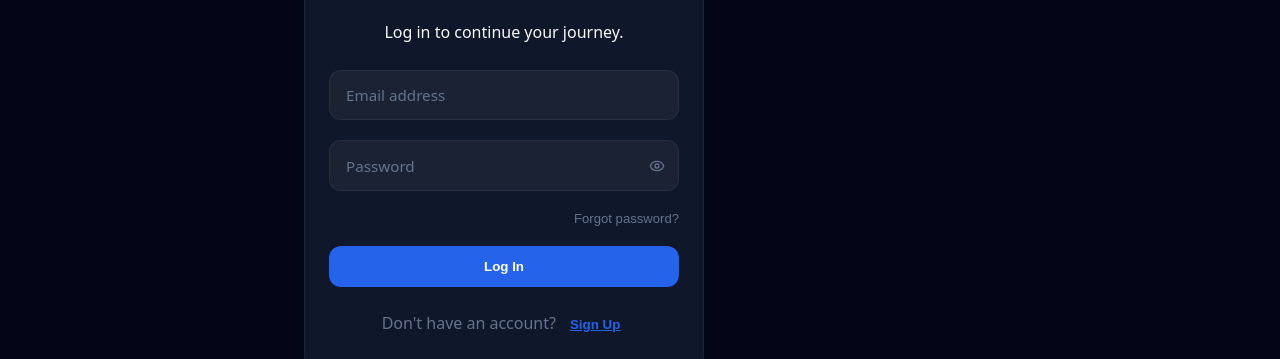
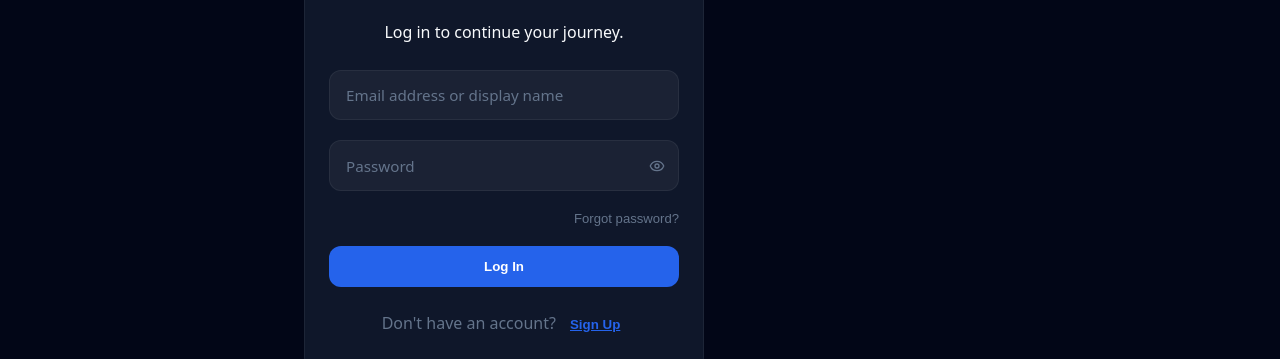
Before and after one commit to djBrandy/Bhakuo, a React (Vite) app: page / in a window 1280 px wide. Shown: the part 260-619 px from the top of the page. Built offline with nearby package versions, Linux system fonts and the light colour scheme.

Commit message:
fix: remove Google button entirely, fix password recovery flow, add username login, fix settings change password

```diff
--- a/src/App.tsx
+++ b/src/App.tsx
@@ -20,6 +20,7 @@ function App() {
   const [profile, setProfile] = useState<Profile | null>(null)
   const [currentPage, setCurrentPage] = useState<Page>('home')
   const [loading, setLoading] = useState(true)
+  const [isRecovery, setIsRecovery] = useState(false)
 
   useEffect(() => {
     supabase.auth.getSession().then(({ data: { session } }) => {
@@ -29,6 +30,11 @@ function App() {
     })
 
     const { data: { subscription } } = supabase.auth.onAuthStateChange((_event, session) => {
+      if (_event === 'PASSWORD_RECOVERY') {
+        setIsRecovery(true)
+        setLoading(false)
+        return
+      }
       setSession(session)
       if (session) fetchProfile(session.user.id)
       else {
@@ -68,11 +74,9 @@ function App() {
   const renderPage = () => {
     if (loading) return <div className="centered"><p>Loading Alexander...</p></div>
 
-    // User landed from a password reset email
+    // Password recovery flow — intercept before anything else
     const isReset = new URLSearchParams(window.location.search).get('reset') === 'true'
-    if (isReset || (!session && new URLSearchParams(window.location.search).get('type') === 'recovery')) {
-      return <ResetPassword />
-    }
+    if (isRecovery || isReset) return <ResetPassword onDone={() => { setIsRecovery(false); window.history.replaceState({}, '', '/') }} />
 
     if (!session) return <Auth onSuccess={() => {}} />
 
--- a/src/pages/Auth.tsx
+++ b/src/pages/Auth.tsx
@@ -11,24 +11,15 @@ type AuthView = 'login' | 'signup' | 'forgot'
 const Auth = ({ onSuccess }: AuthProps) => {
   const [view, setView] = useState<AuthView>('login')
   const [loading, setLoading] = useState(false)
-  const [email, setEmail] = useState('')
+  const [identifier, setIdentifier] = useState('') // email or display name
   const [password, setPassword] = useState('')
   const [fullName, setFullName] = useState('')
+  const [email, setEmail] = useState('')
   const [showPassword, setShowPassword] = useState(false)
   const [error, setError] = useState<string | null>(null)
   const [info, setInfo] = useState<string | null>(null)
 
   const reset = (v: AuthView) => { setView(v); setError(null); setInfo(null) }
-
-  // Google sign-in — coming soon
-  // const handleGoogleSignIn = async () => {
-  //   setGoogleLoading(false)
-  //   const { error } = await supabase.auth.signInWithOAuth({
-  //     provider: 'google',
-  //     options: { redirectTo: window.location.origin }
-  //   })
-  //   if (error) { setError(error.message); setGoogleLoading(false) }
-  // }
 
   const handleSubmit = async (e: React.FormEvent) => {
     e.preventDefault()
@@ -42,7 +33,7 @@ const Auth = ({ onSuccess }: AuthProps) => {
           redirectTo: `${window.location.origin}/?reset=true`
         })
         if (error) throw error
-        setInfo('Password reset email sent! Check your inbox.')
+        setInfo('Reset link sent! Check your inbox and click the link to set a new password.')
         setLoading(false)
         return
       }
@@ -50,30 +41,44 @@ const Auth = ({ onSuccess }: AuthProps) => {
       if (view === 'signup') {
         const { data, error: signUpError } = await supabase.auth.signUp({ email, password })
         if (signUpError) throw signUpError
-
         if (data.user) {
           const { error: signInError } = await supabase.auth.signInWithPassword({ email, password })
           if (signInError) throw signInError
-
           const { error: profileError } = await supabase
             .from('profiles')
-            .insert([{
-              id: data.user.id,
-              full_name: fullName,
-              role: 'learner',
-              created_at: new Date().toISOString()
-            }])
-
+            .insert([{ id: data.user.id, full_name: fullName, role: 'learner', created_at: new Date().toISOString() }])
           if (profileError) throw profileError
           onSuccess()
         } else {
           setInfo('Check your email for the confirmation link!')
         }
-      } else {
-        const { error: signInError } = await supabase.auth.signInWithPassword({ email, password })
+        return
+      }
+
+      // LOGIN — identifier can be email or display name
+      let loginEmail = identifier.trim()
+
+      if (!loginEmail.includes('@')) {
+        // Look up email by display name
+        const { data: profileData } = await supabase
+          .from('profiles')
+          .select('id, full_name')
+          .ilike('full_name', loginEmail)
+          .maybeSingle()
+
+        if (!profileData) {
+          throw new Error('No account found with that name. Try using your email address instead.')
+        }
+
+        // We have the user id but not the email — attempt sign in will fail without email.
+        // Inform user to use email.
+        throw new Error('Found your profile! For security, please log in with your email address.')
+      }
+
+      const { error: signInError } = await supabase.auth.signInWithPassword({ email: loginEmail, password })
       if (signInError) throw signInError
       onSuccess()
-      }
+
     } catch (err: any) {
       setError(err.message)
     } finally {
@@ -91,53 +96,45 @@ const Auth = ({ onSuccess }: AuthProps) => {
         <p>
           {view === 'login' ? 'Log in to continue your journey.'
             : view === 'signup' ? 'Create your account to start learning.'
-            : 'Enter your email and we\'ll send you a reset link.'}
+            : "Enter your email and we'll send you a reset link."}
         </p>
 
-        {/* Google sign-in — coming soon
-        {view !== 'forgot' && (
-          <>
-            <button
-              className="google-btn"
-              onClick={handleGoogleSignIn}
-              disabled={googleLoading || loading}
-              type="button"
-            >
-              <svg width="18" height="18" viewBox="0 0 48 48" fill="none">
-                <path d="M47.5 24.5c0-1.6-.1-3.2-.4-4.7H24v9h13.1c-.6 3-2.3 5.5-4.9 7.2v6h7.9c4.6-4.3 7.4-10.6 7.4-17.5z" fill="#4285F4"/>
-                <path d="M24 48c6.5 0 11.9-2.1 15.9-5.8l-7.9-6c-2.1 1.4-4.8 2.3-8 2.3-6.1 0-11.3-4.1-13.2-9.7H2.6v6.2C6.6 42.8 14.7 48 24 48z" fill="#34A853"/>
-                <path d="M10.8 28.8A14.8 14.8 0 0 1 10 24c0-1.7.3-3.3.8-4.8v-6.2H2.6A23.9 23.9 0 0 0 0 24c0 3.9.9 7.5 2.6 10.8l8.2-6z" fill="#FBBC05"/>
-                <path d="M24 9.5c3.4 0 6.5 1.2 8.9 3.5l6.6-6.6C35.9 2.5 30.4 0 24 0 14.7 0 6.6 5.2 2.6 13.2l8.2 6.2C12.7 13.6 17.9 9.5 24 9.5z" fill="#EA4335"/>
-              </svg>
-              {googleLoading ? 'Redirecting…' : `${view === 'signup' ? 'Sign up' : 'Sign in'} with Google`}
-            </button>
-            <div className="auth-divider"><span>or</span></div>
-          </>
-        )}
-        */}
+        <form onSubmit={handleSubmit} className="auth-form">
 
-        <form onSubmit={handleSubmit} className="auth-form">
           {view === 'signup' && (
             <div className="input-group">
               <input
                 type="text"
-                placeholder="Full name"
+                placeholder="Full name (this becomes your username)"
                 value={fullName}
-                onChange={(e) => setFullName(e.target.value)}
+                onChange={e => setFullName(e.target.value)}
                 required
               />
             </div>
           )}
 
+          {/* Login: email or name. Signup & forgot: email only */}
+          {view === 'login' ? (
+            <div className="input-group">
+              <input
+                type="text"
+                placeholder="Email address or display name"
+                value={identifier}
+                onChange={e => setIdentifier(e.target.value)}
+                required
+              />
+            </div>
+          ) : (
             <div className="input-group">
               <input
                 type="email"
                 placeholder="Email address"
                 value={email}
-              onChange={(e) => setEmail(e.target.value)}
+                onChange={e => setEmail(e.target.value)}
                 required
               />
             </div>
+          )}
 
           {view !== 'forgot' && (
             <div className="input-group password-group">
@@ -145,32 +142,23 @@ const Auth = ({ onSuccess }: AuthProps) => {
                 type={showPassword ? 'text' : 'password'}
                 placeholder="Password"
                 value={password}
-                onChange={(e) => setPassword(e.target.value)}
+                onChange={e => setPassword(e.target.value)}
                 required
               />
-              <button
-                type="button"
-                className="password-toggle"
-                onClick={() => setShowPassword(p => !p)}
-                tabIndex={-1}
-              >
+              <button type="button" className="password-toggle" onClick={() => setShowPassword(p => !p)} tabIndex={-1}>
                 {showPassword ? <EyeOff size={16} /> : <Eye size={16} />}
               </button>
             </div>
           )}
 
           {view === 'login' && (
-            <button
-              type="button"
-              className="forgot-link"
-              onClick={() => reset('forgot')}
-            >
+            <button type="button" className="forgot-link" onClick={() => reset('forgot')}>
               Forgot password?
             </button>
           )}
 
           {error && <p className="error-text">{error}</p>}
-          {info  && <p className="info-text">{info}</p>}
+          {info && <p className="info-text">{info}</p>}
 
           <button className="primary-btn" type="submit" disabled={loading}>
             {loading ? 'Processing…'
--- a/src/pages/ResetPassword.tsx
+++ b/src/pages/ResetPassword.tsx
@@ -2,7 +2,11 @@ import { useState } from 'react'
 import { supabase } from '../services/supabase'
 import { Eye, EyeOff, CheckCircle } from 'lucide-react'
 
-const ResetPassword = () => {
+interface ResetPasswordProps {
+  onDone?: () => void
+}
+
+const ResetPassword = ({ onDone }: ResetPasswordProps) => {
   const [password, setPassword] = useState('')
   const [confirm, setConfirm] = useState('')
   const [showPw, setShowPw] = useState(false)
@@ -21,8 +25,6 @@ const ResetPassword = () => {
     if (error) { setError(error.message); setLoading(false); return }
     setDone(true)
     setLoading(false)
-    // Clean the URL
-    window.history.replaceState({}, '', '/')
   }
 
   if (done) {
@@ -31,8 +33,11 @@ const ResetPassword = () => {
         <div className="auth-container card" style={{ textAlign: 'center', gap: '1rem', display: 'flex', flexDirection: 'column', alignItems: 'center' }}>
           <CheckCircle size={48} color="var(--accent)" />
           <h1>Password Updated!</h1>
-          <p style={{ color: 'var(--muted)' }}>Your password has been changed. You can now use it to log in.</p>
-          <button className="primary-btn" onClick={() => window.location.href = '/'}>
+          <p style={{ color: 'var(--muted)' }}>Your password has been changed successfully.</p>
+          <button className="primary-btn" onClick={() => {
+            if (onDone) onDone()
+            else window.location.href = '/'
+          }}>
             Continue to Alexander
           </button>
         </div>
```
Lines whose indentation alone changed are shown as unchanged.
